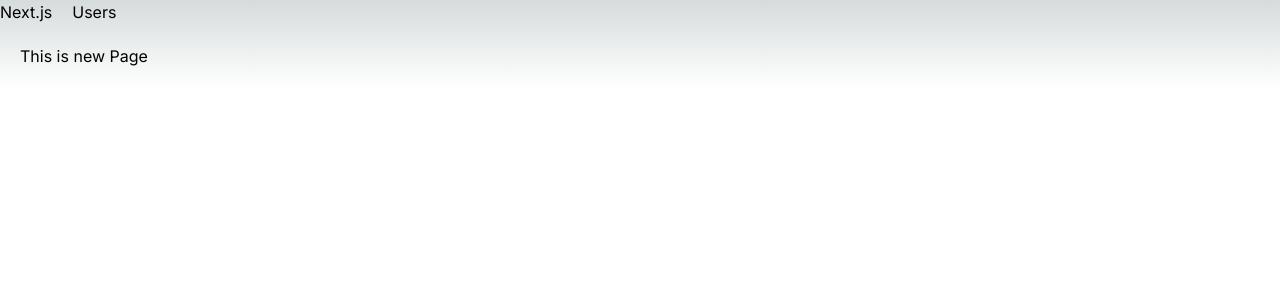
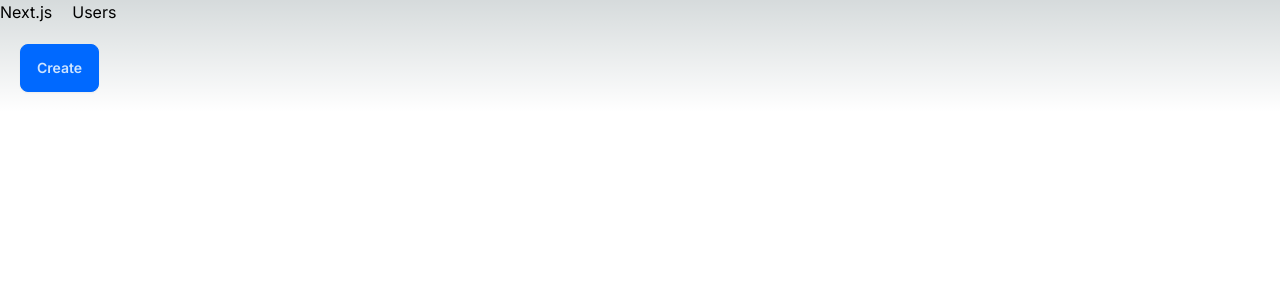
Before and after one commit to Kyoungwoong/next-js-prac, a Next.js app: page /users/new in a window 1280 px wide. Shown: the top 300 px of the page. Built offline with nearby package versions, Linux system fonts and the light colour scheme.

Commit message:
programmatic Navigation

```diff
--- a/app/users/new/page.tsx
+++ b/app/users/new/page.tsx
@@ -1,11 +1,14 @@
+"use client";
+
 import React from 'react'
+import { useRouter } from 'next/navigation';
 
-const NewPage = () => {
+const NewUsers = () => {
+  const router = useRouter();
+
   return (
-    <div>
-      <h1> This is new Page</h1>
-    </div>
+    <button className="btn btn-primary" onClick={() => router.push("/users")}>Create</button>
   )
 }
 
-export default NewPage
+export default NewUsers
--- a/app/users/page.tsx
+++ b/app/users/page.tsx
@@ -1,5 +1,6 @@
 import React from 'react'
 import UserTable from './UserTable'
+import Link from 'next/link'
 
 interface Props {
   searchParams: {sortorder: string};
@@ -9,6 +10,7 @@
   return (
     <div>
       <h1> This is User page</h1>
+      <Link href="/users/new" className="btn btn-primary">New Users</Link>
       <p>{new Date().toLocaleTimeString()}</p>
       <UserTable sortOrder={sortorder}/>
     </div>
```
